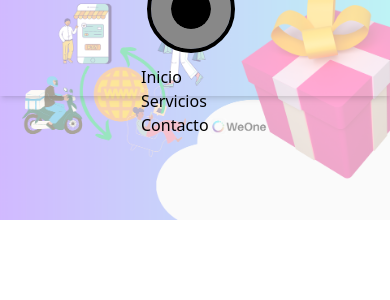
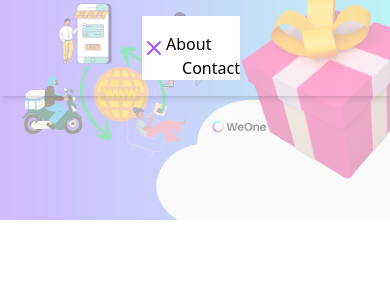
Before and after one commit to angels36b/WeONe, a React (Vite) app in the folder PagWeb/: page / in a window 390 px wide. Both pictures are taken after a click on the button 191 px from the left and 45 px from the top of the page. Shown: the top 300 px of the page. Built offline with nearby package versions, Linux system fonts and the light colour scheme.

Commit message:
Menu burger

```diff
--- a/PagWeb/src/components/MenuButton.css
+++ b/PagWeb/src/components/MenuButton.css
@@ -1,36 +1,58 @@
-.menu {
+.menu-button {
+  display: flex;
+  justify-content: center;
+  align-items: center;
+  height: 64px;
+  background-color: #fff;
+}
+
+.menu-button.burger {
+  cursor: pointer;
+  width: 24px;
+  height: 24px;
+
+}
+
+.menu-button.burger:hover {
+  background-color: #eee;
+}
+
+.menu-button-options {
+  display: none;
+  position: absolute;
+  top: 64px;
+  left: 0;
+  right: 0;
+  background-color: #fff;
+  z-index: 10;
+}
+
+.menu-button-options li{
+  list-style: none;
+  padding: 16px;
+  cursor: pointer;
+
+}
+
+.menu-button-options li:hover {
+  background-color: #eee;
+}
+
+@media (max-width: 728px) {
+  .menu-button {
     display: flex;
-    flex-direction: column;
-    width: 250px;
-    background-color: transparent;
-    color: white;
-    transition: transform 0.3s ease-in-out;
-    transform: translateX(-100%);
   }
 
-  .menu.open {
-    transform: translateX(0);
+  .menu-button-options {
+    display: flex;
   }
 
-  .cpu-button {
-    display: flex;
-    justify-content: center;
-    align-items: center;
-    padding: 10px;
-    cursor: pointer;
-    background-color: transparent;
-    border: none;
+  .menu-button-burger{
+    transition: 0.3s ease-in-out;
   }
 
-  .menu-items {
-    list-style-type: none;
-    padding: 0;
-    margin: 0;
-    li {
-      padding: 10px;
-      cursor: pointer;
-      &:hover {
-        background-color: #00CED1;
-      }
-    }
+  .menu-button-burger:hover {
+    background-color: #eee;
+    transform: scale(1.3);
   }
+}
--- a/PagWeb/src/components/MenuButton.tsx
+++ b/PagWeb/src/components/MenuButton.tsx
@@ -1,40 +1,63 @@
-import React, { useState } from "react";
+import React, {useState} from "react";
+import './MenuButton.css'
 
 
-const Menu: React.FC = () => {
-    const [isOpen, setIsOPen] = useState(false);
+const MenuButton = () => {
+
+    const [menuOpen, setMenuOpen] = useState(false);
 
     const toggleMenu = () => {
-        setIsOPen(!isOpen);
+      setMenuOpen(!menuOpen);
     };
 
     return (
-        <div className={`menu ${isOpen ? 'open' : ''}`}
-        >
-            <button className="cpu-button" onClick={toggleMenu}>
+        <div className="menu-button">
+            <button onClick={toggleMenu}
+                className="text-purple-500 hover:text-blue-500 focus:outline-none"
+            >
+                <svg
+                    className={`w-6 h-6 ${menuOpen ? 'hidden' : 'block'}`}
+                    fill="none"
+                    strokeLinecap="round"
+                    strokeLinejoin="round"
+                    strokeWidth="2"
+                    stroke="currentColor"
+                    viewBox="0 0 24 24"
+                >
+                    <path d="M4 6h16M4 12h16M4 18h16"></path>
+                </svg>
 
-                <svg xmlns="http://www.w3.org/2000/svg" width="100" height="100" viewBox="0 0 100 100">
-                    {/* <!-- Fondo del botón: un círculo gris --> */}
-                    <circle cx="50" cy="50" r="40" fill="#888" />
-
-                    {/* <!-- Borde del botón: un círculo negro --> */}
-                    <circle cx="50" cy="50" r="42" fill="none" stroke="#000" stroke-width="4" />
-
-                    {/* <!-- Icono de encendido/apagado: un círculo blanco o negro -->  <!-- Para el estado "encendido" --> */}
-                    <circle cx="50" cy="50" r="20" fill="#fff" />
-                    {/* <!-- O -->  Para el estado "apagado" -->*/}
-                    <circle cx="50" cy="50" r="20" fill="#000" />
+                <svg
+                    className={`w-6 h-6 ${menuOpen ? 'block' : 'hidden'}`}
+                    fill="none"
+                    strokeLinecap="round"
+                    strokeLinejoin="round"
+                    strokeWidth="2"
+                    stroke="currentColor"
+                    viewBox="0 0 24 24"
+                >
+                    <path d="M6 18L18 6M6 6l12 12"></path>
                 </svg>
             </button>
-            {isOpen && (<ul className="menu-items">
-                <li>Inicio</li>
-                <li>Servicios</li>
-                <li>Contacto</li>
-            </ul>
-            )}
 
+            <div className={`md:flex ${menuOpen ? 'block' : 'hidden'}`}>
+                <ul className="md:flex space-x-4 mt-4 md:mt-0">
+                    <li>
+                        <a href="#" className="text-black hover:text-blue-500">
+                            About
+                        </a>
+                    </li>
+                    <li>
+                        <a href="#" className="text-black hover:text-blue-500">
+                            Contact
+                        </a>
+                    </li>
+                </ul>
+            </div>
         </div>
+
+
     );
 };
 
-export default Menu;
+export default MenuButton
--- a/PagWeb/src/pages/Navbar/Navbar.tsx
+++ b/PagWeb/src/pages/Navbar/Navbar.tsx
@@ -1,5 +1,6 @@
 // import React, { useState } from "react";
-import Menu from "../../components/MenuButton";
+import MenuButton from "../../components/MenuButton";
+
 
 
 const Navbar: React.FC = () => {
@@ -46,7 +47,7 @@ const Navbar: React.FC = () => {
                         </div>
                         <div className="mr-2 flex md:hidden">
 
-                                <Menu />
+                                <MenuButton />
 
                         </div>
 
```
